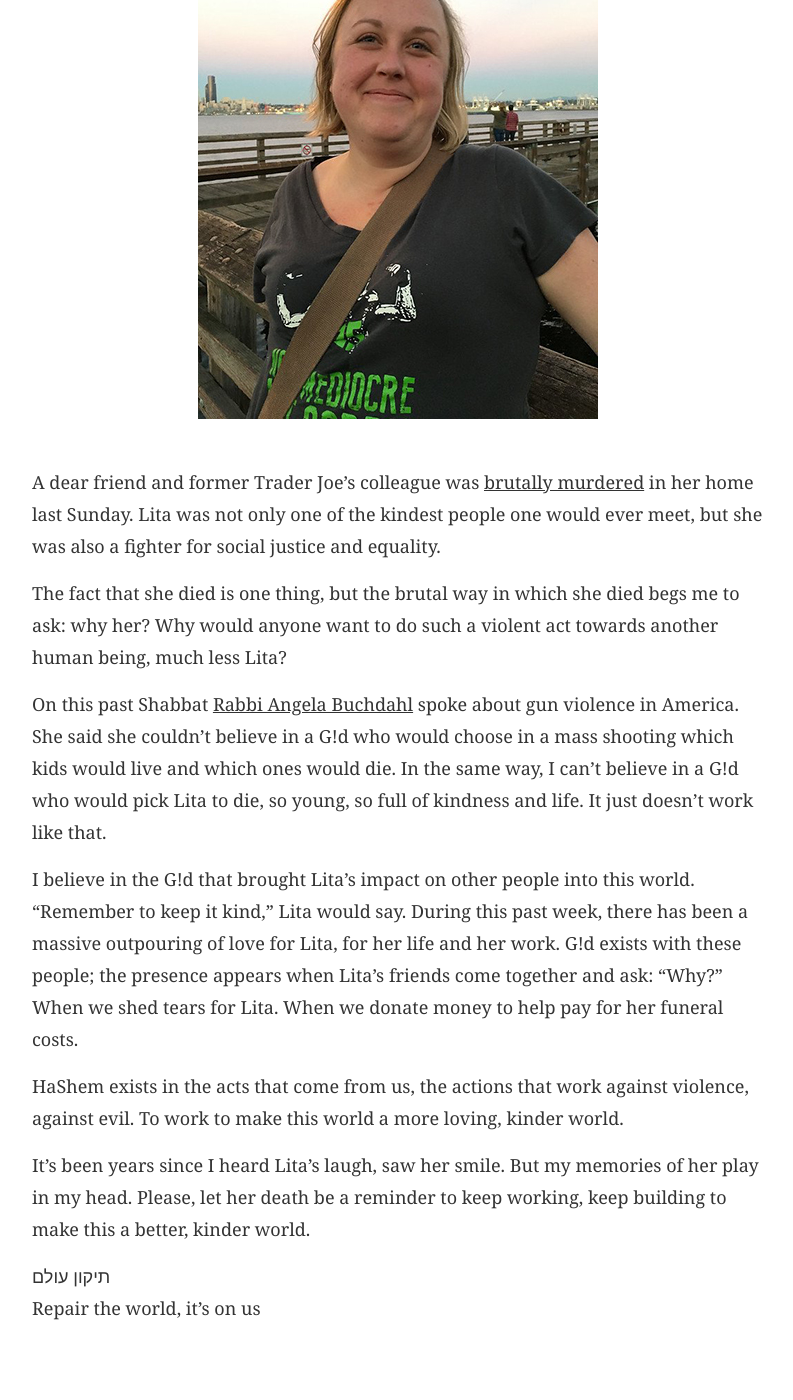
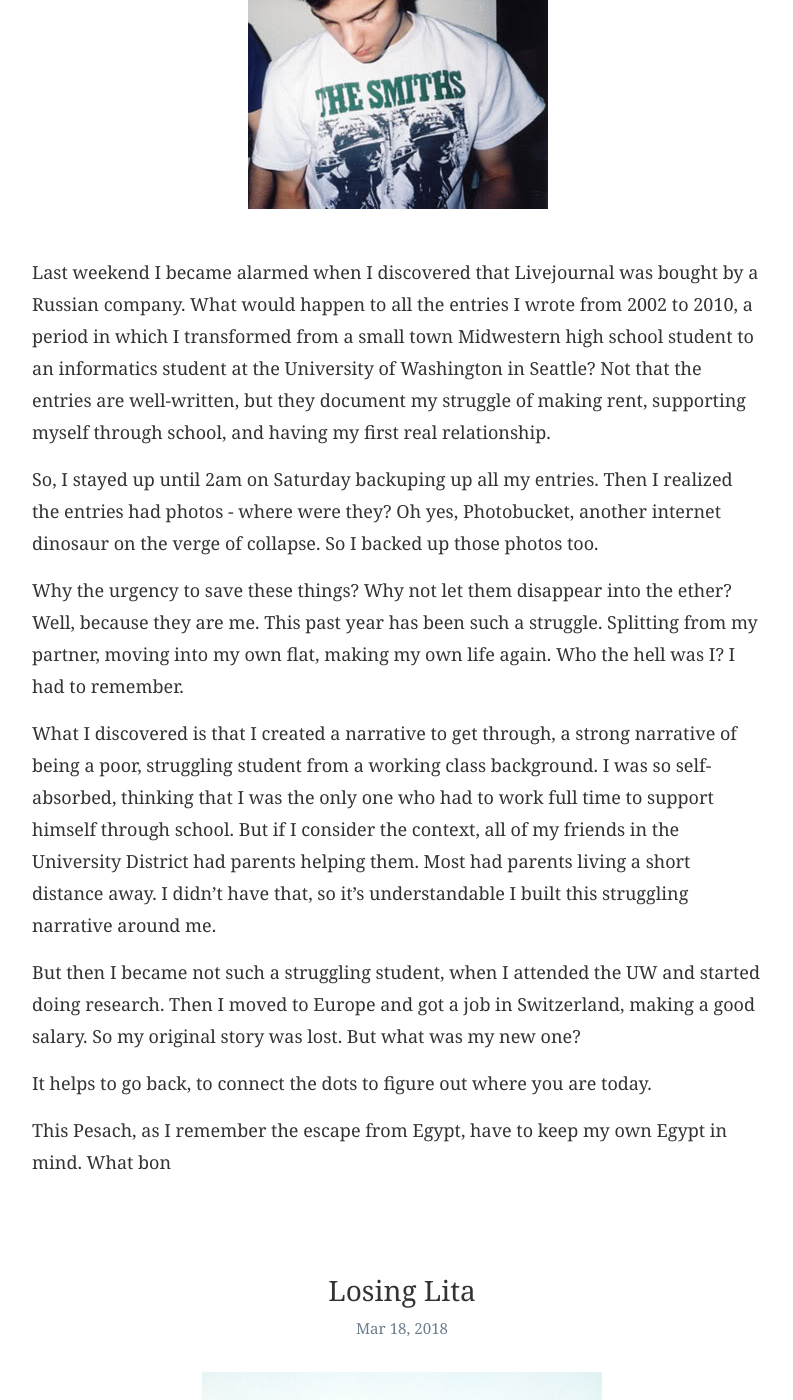
Before and after one commit to mattihicks/matthewmatthew, a Jekyll site: the page built from index.html, in a window 1280 px wide and 1400 px high, scrolled down 463 px. Shown: the whole window, without its empty margins (238-1031 px from the left). Built offline with Jekyll 4.4.1, drawn with Linux system fonts in a browser that asks for light colours; some web fonts are replaced; some of the changed text lies outside the part shown.

Commit message:
domain change

```diff
--- a/_config.yml
+++ b/_config.yml
@@ -6,13 +6,13 @@
 # 'jekyll serve'. If you change this file, please restart the server process.
 
 # Site settings
-title: Hicks Press
+title: Matti Hicks
 email: hello@matthewmatthew.com
 description: > # this means to ignore newlines until "baseurl:"
  A blog about life and creativity.
 baseurl: "" # the subpath of your site, e.g. /blog
-url: "https://hickspress.com" # the base hostname & protocol for your site
-twitter_username: matthewzwaan
+url: "https://mattihicks.com" # the base hostname & protocol for your site
+twitter_username: mattihicks
 github_username:  matthewyeah
 
 # Build settings
--- /dev/null
+++ b/_posts/2018-03-30-who-was-i.markdown
@@ -0,0 +1,23 @@
+---
+layout: post
+title:  "Who was I?"
+date:   2018-03-30 21:26:58 +0200
+categories: personal
+---
+
+![Lita pic](/assets/images/kidme.jpg){: .after-title }
+<br/>
+
+Last weekend I became alarmed when I discovered that Livejournal was bought by a Russian company. What would happen to all the entries I wrote from 2002 to 2010, a period in which I transformed from a small town Midwestern high school student to an informatics student at the University of Washington in Seattle?  Not that the entries are well-written, but they document my struggle of making rent, supporting myself through school, and having my first real relationship.
+
+So, I stayed up until 2am on Saturday backuping up all my entries. Then I realized the entries had photos - where were they? Oh yes, Photobucket, another internet dinosaur on the verge of collapse. So I backed up those photos too.
+
+Why the urgency to save these things? Why not let them disappear into the ether? Well, because they are me. This past year has been such a struggle. Splitting from my partner, moving into my own flat, making my own life again. Who the hell was I? I had to remember.
+
+What I discovered is that I created a narrative to get through, a strong narrative of being a poor, struggling student from a working class background. I was so self-absorbed, thinking that I was the only one who had to work full time to support himself through school. But if I consider the context, all of my friends in the University District had parents helping them. Most had parents living a short distance away. I didn't have that, so it's understandable I built this struggling narrative around me.
+
+But then I became not such a struggling student, when I attended the UW and started doing research. Then I moved to Europe and got a job in Switzerland, making a good salary. So my original story was lost. But what was my new one?
+
+It helps to go back, to connect the dots to figure out where you are today.
+
+This Pesach, as I remember the escape from Egypt, have to keep my own Egypt in mind. What bon
```
Also changed, not shown: assets/images/kidme.jpg (added), 2 other files.
